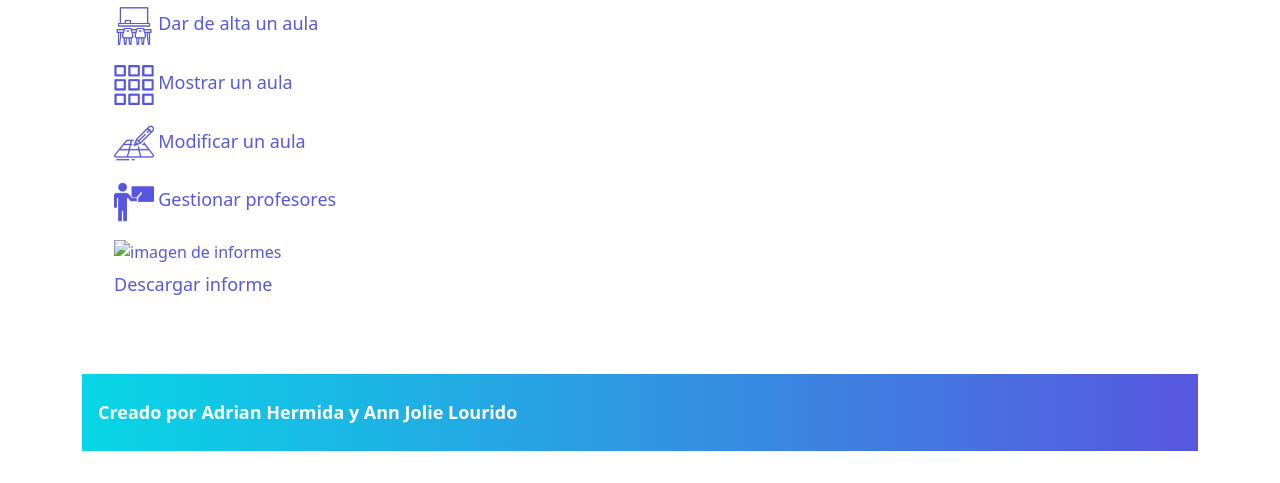
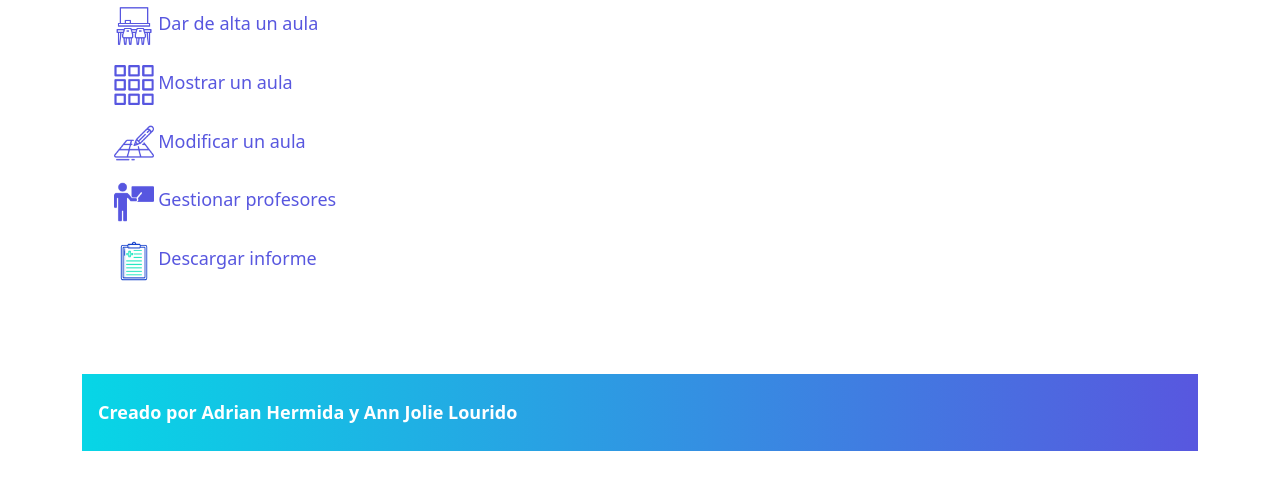
Before and after one commit to adrihermi/3covidplus, a PHP site: page /usuario.html in a window 1280 px wide. Shown: the part 317-800 px from the top of the page. Run offline with PHP 8.4, Linux system fonts and the light colour scheme; some libraries are stand-ins or nearby versions.

Commit message:
Correcciones

```diff
--- a/php/cargarAlumnoPorId.php
+++ b/php/cargarAlumnoPorId.php
@@ -1,6 +1,6 @@
 <?php
     require("conexion.php");
-	$consulta = "SELECT al.nombre, al.apellido1, al.apellido2, al.telefono, al.email, al.email_tutor_legal, al.observaciones, al.dni_alumno, au.nombre as 'nombre_aula', au.capacidad as 'capacidad_aula', al.id_aula
+	$consulta = "SELECT al.nombre, al.apellido1, al.apellido2, al.telefono, al.email, al.email_tutor_legal, al.observaciones, al.dni_alumno, al.fecha_nacimiento, al.genero, au.nombre as 'nombre_aula', au.capacidad as 'capacidad_aula', al.id_aula
                  FROM alumnos as al
 				 INNER JOIN aulas as au on al.id_aula=au.id_aula WHERE al.id_alumno='".$_GET["id"]."'";
 	$saida = "";
--- a/usuario.html
+++ b/usuario.html
@@ -48,7 +48,7 @@
                             <a href="#" id="modificar-aula">Modificar un aula</a><br></li>
                         <li><img src="estilos/img/teacher.png" alt="imagen de usuario" height="40px">
                             <a href="#" id="gestion-profesores">Gestionar profesores</a><br></li>
-                        <li><img src="" alt="imagen de informes" />
+                        <li><img src="estilos/img/informe.png" alt="imagen de informes" height="40px">
                             <a href="php/informe1.php" id="descargar-informe">Descargar informe</a><br></li>
                     </ul>
                 </nav>
```
Also changed, not shown: estilos/img/informe.png (added).
